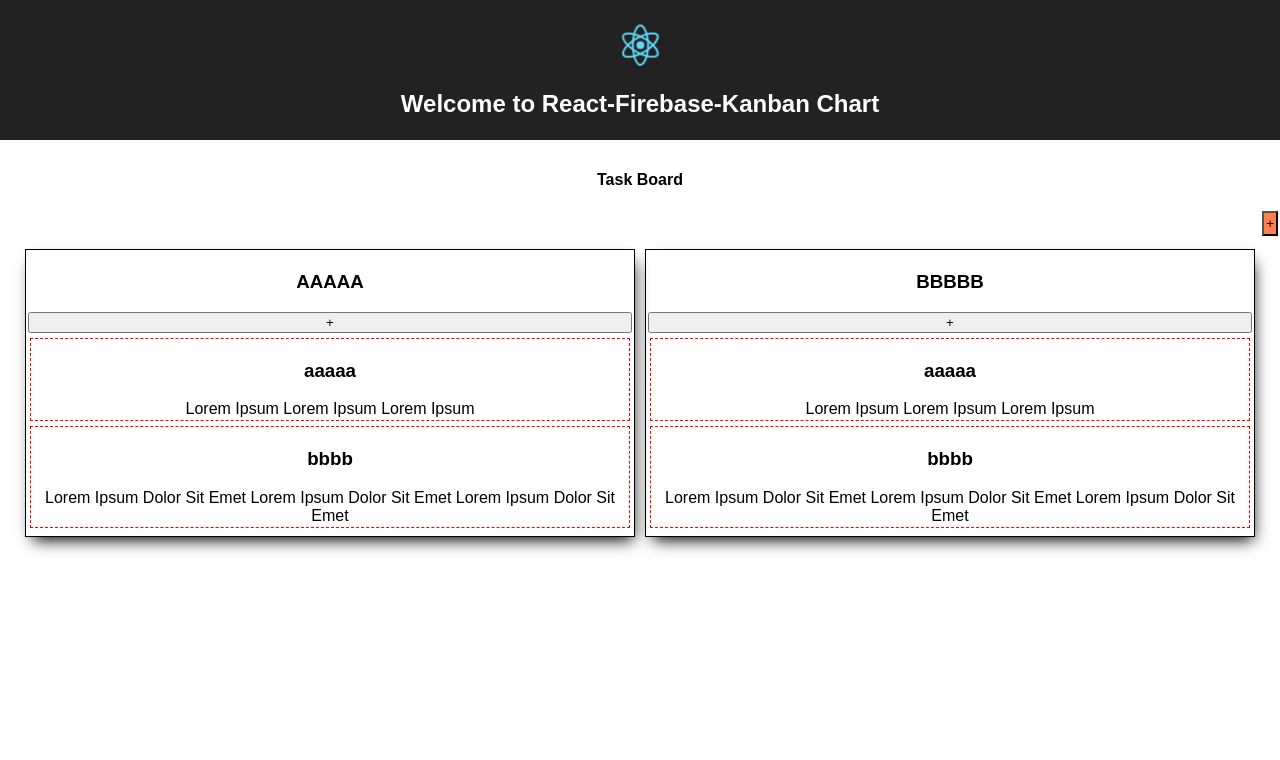
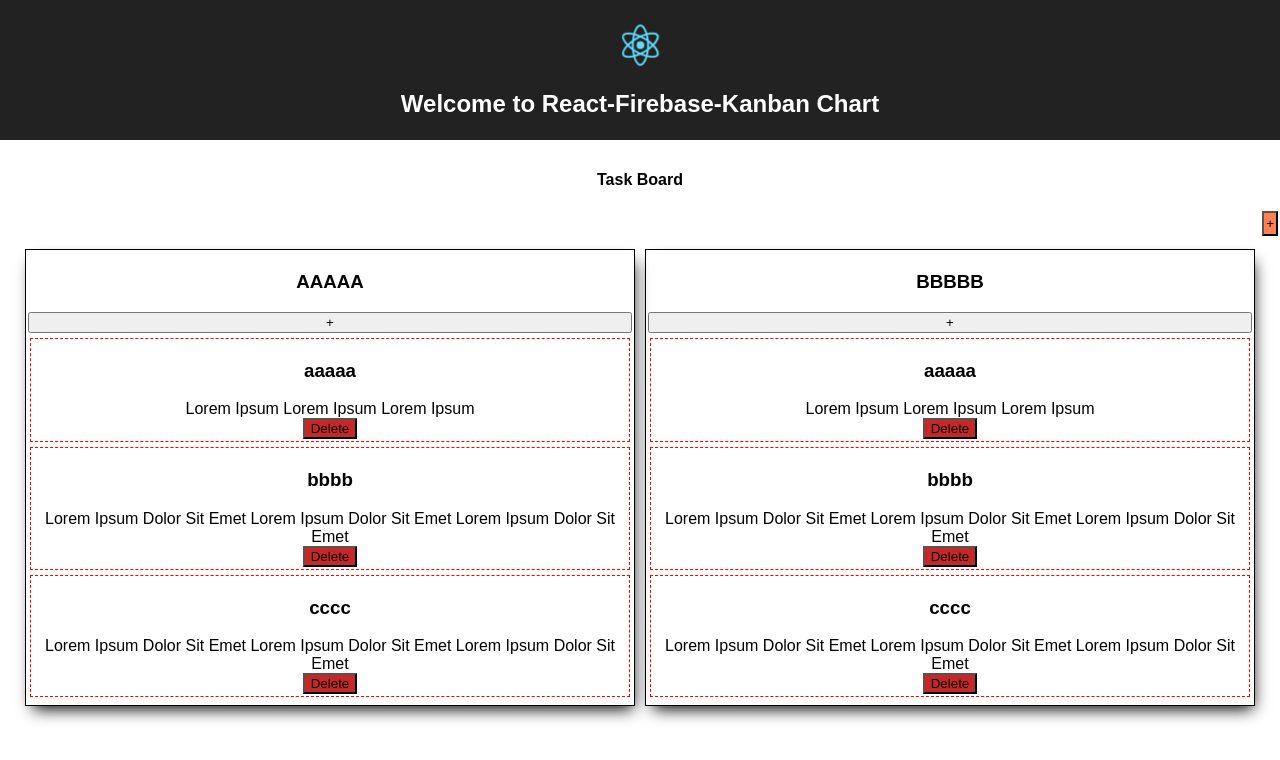
Before and after one commit to taz106/react-firebase-kanban, a React (Create React App) app: page / in a window 1280 px wide. Shown: the top 760 px of the page. Built offline with nearby package versions, Linux system fonts and the light colour scheme.

Commit message:
dragging done new card add error

```diff
--- a/src/App.js
+++ b/src/App.js
@@ -13,6 +13,9 @@ class App extends Component {
       }, {
         title: "bbbb",
         description: "Lorem Ipsum Dolor Sit Emet Lorem Ipsum Dolor Sit Emet Lorem Ipsum Dolor Sit Emet"
+      }, {
+        title: "cccc",
+        description: "Lorem Ipsum Dolor Sit Emet Lorem Ipsum Dolor Sit Emet Lorem Ipsum Dolor Sit Emet"
       }]
     }, {
       title: 'BBBBB',
@@ -21,6 +24,9 @@ class App extends Component {
         description: "Lorem Ipsum Lorem Ipsum Lorem Ipsum"
       }, {
         title: "bbbb",
+        description: "Lorem Ipsum Dolor Sit Emet Lorem Ipsum Dolor Sit Emet Lorem Ipsum Dolor Sit Emet"
+      }, {
+        title: "cccc",
         description: "Lorem Ipsum Dolor Sit Emet Lorem Ipsum Dolor Sit Emet Lorem Ipsum Dolor Sit Emet"
       }]
     }]
--- a/src/components/card/Card.css
+++ b/src/components/card/Card.css
@@ -3,3 +3,29 @@
   padding: 2px;
   border: 1px dashed red;
 }
+
+.Card input {
+  width: 94%;
+  height: 30px;
+  margin: 10px 3px;
+  padding: 6px;
+}
+
+.Card textarea {
+  width: 94%;
+  height: 30px;
+  margin: 10px 3px;
+  padding: 6px;
+}
+
+.save {
+  background-color: #66BB6A;
+}
+
+.cancel {
+  background-color: #4527A0
+}
+
+.delete {
+  background-color: #C62828
+}
--- a/src/components/card/Card.js
+++ b/src/components/card/Card.js
@@ -3,14 +3,45 @@ import './Card.css';
 
 class Card extends Component {
 
-  render() {
-    let card = this.props.card;
+  constructor(props) {
+    super(props);
+    this.state = {
+      card: this.props.card
+    }
+
+    this.newCardTemplate = this.newCardTemplate.bind(this);
+    this.cardTemplate = this.cardTemplate.bind(this);
+  }
+
+  newCardTemplate() {
     return (
-      <div className="Card">
+      <div id={this.props.id} className="Card">
+        <input type="text" />
+        <br />
+        <textarea></textarea>
+        <div className="action-btns">
+          <button className="save">Save</button>
+          <button className="cancel">Cancel</button>
+        </div>
+      </div>
+    )
+  }
+
+  cardTemplate(card) {
+    return (
+      <div id={this.props.id} className="Card">
         <h3>{card.title}</h3>
         <div>{card.description}</div>
+        <div className="action-btns">
+          <button className="delete">Delete</button>
+        </div>
       </div>
     )
+  }
+
+  render() {
+    let card = this.state.card;
+    return (card.title.length) ? this.cardTemplate(card) : this.newCardTemplate();
   }
 }
 
--- a/src/components/chart/Chart.js
+++ b/src/components/chart/Chart.js
@@ -10,11 +10,29 @@ class Chart extends Component {
       columns: props.chart.columns
     };
     this.addOneTaskColumn = this.addOneTaskColumn.bind(this);
+    this.addCard = this.addCard.bind(this);
+  }
+
+  componentWillUpdate() {
+    console.log(this.state.columns);
   }
 
   addOneTaskColumn(e) {
     this.setState(
       prevState => prevState.columns.push({title: 'DDDD', cards: []})
+    );
+  }
+
+  addCard(sourceColumnId, sourceCardId, destColumnId) {
+    let columns = this.state.columns;
+    let sourceCard = columns[sourceColumnId].cards[sourceCardId];
+
+    this.setState(
+      () => {
+        columns[destColumnId].cards.push(sourceCard);
+        columns[sourceColumnId].cards.splice(sourceCardId, 1);
+        return columns;
+      }
     );
   }
 
@@ -28,7 +46,15 @@ class Chart extends Component {
         </div>
         <br/>
         <div className="Chart">
-          {columns.map((column, index) => <Column key={index} column={column} />)}
+          {columns.map(
+            (column, index) =>
+              <Column
+                id={index}
+                className="Chart"
+                key={index}
+                column={column}
+                onDropCard={this.addCard} />
+          )}
         </div>
       </div>
     )
--- a/src/components/column/Column.js
+++ b/src/components/column/Column.js
@@ -1,7 +1,6 @@
 import React, { Component } from 'react';
 import './Column.css';
 import Card from '../card/Card';
-import Draggable from 'react-draggable';
 class Column extends Component {
 
   constructor(props) {
@@ -12,54 +11,50 @@ class Column extends Component {
     this.addOneCard = this.addOneCard.bind(this);
     this.handleStart = this.handleStart.bind(this);
     this.handleDrag = this.handleDrag.bind(this);
-    this.handleStop = this.handleStop.bind(this);
+    this.handleDrop = this.handleDrop.bind(this);
   }
 
   addOneCard() {
     this.setState(
       prevState => prevState.column.cards.push({
-        title: 'New Added Card',
-        description: 'Lorem Ipsum Dolor Site Emet Lorem Ipsum Dolor Site Emet Lorem Ipsum Dolor Site Emet'
+        title: '',
+        description: ''
       })
     )
   }
 
-  handleStart(e) {
-    console.log(e);
-    console.log("drag start");
+  handleStart(ev) {
+    let columnId = this.props.id;
+    let cardId = ev.target.id;
+    ev.dataTransfer.setData('text/plain', `${columnId}-${cardId}`);
   }
 
-  handleDrag(e) {
-    console.log(e);
+  handleDrag(ev) {
+    ev.preventDefault();
   }
 
-  handleStop(e) {
-    console.log('drag stop');
-    console.log(e);
+  handleDrop(ev) {
+    let [columnId, cardId] = ev.dataTransfer.getData('text/plain').split('-');
+    ev.dataTransfer.clearData();
+
+    let destColumnId = ev.currentTarget.id;
+    console.log(columnId, cardId, destColumnId);
+    this.props.onDropCard(columnId, cardId, destColumnId);
   }
 
   render() {
     let column = this.state.column;
     return (
-      <div className="Column">
+      <div id={this.props.id} className="Column" onDragOver={this.handleDrag} onDrop={this.handleDrop}>
         <h3>{column.title}</h3>
         <button onClick={this.addOneCard}>+</button>
         <div>
-          {column.cards.map((card, index) =>
-            <Draggable
-            key={index}
-            allowAnyClick={false}
-            handle=".dragStartEndAres"
-            defaultPosition={{x: 0, y: 0}}
-            position={null}
-            onStart={this.handleStart}
-            onDrag={this.handleDrag}
-            onStop={this.handleStop}>
-              <div className="dragStartEndAres">
-                <Card key={index} card={card}/>
+          {column.cards.map(
+            (card, index) =>
+              <div id={index} key={index} draggable={card.title.length? true:false} onDragStart={this.handleStart}>
+                <Card id={index} card={card} />
               </div>
-            </Draggable>)
-          }
+          )}
         </div>
       </div>
     );
```
Also changed, not shown: 1 other file (tests, documents, lock files or other folders).
